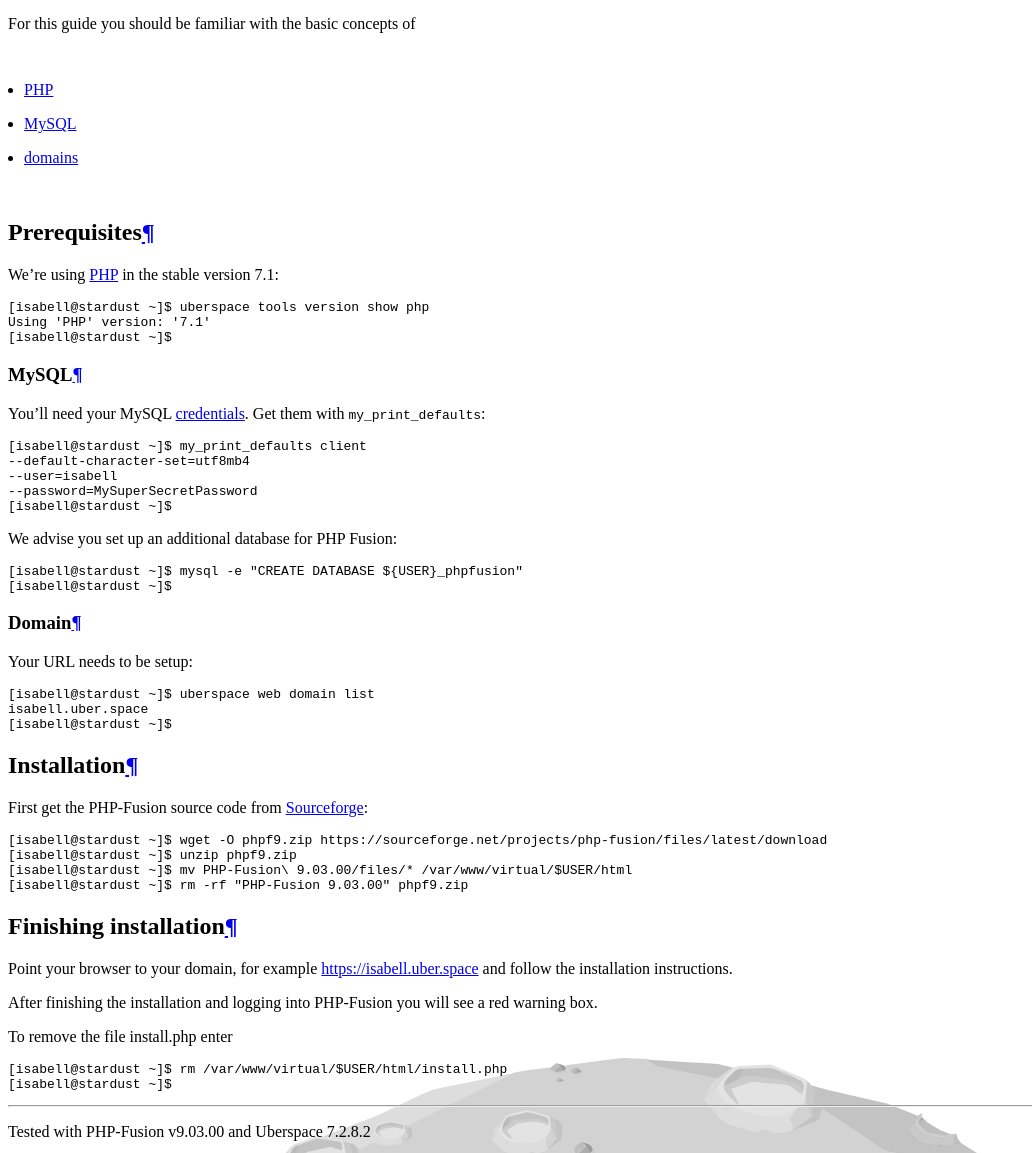
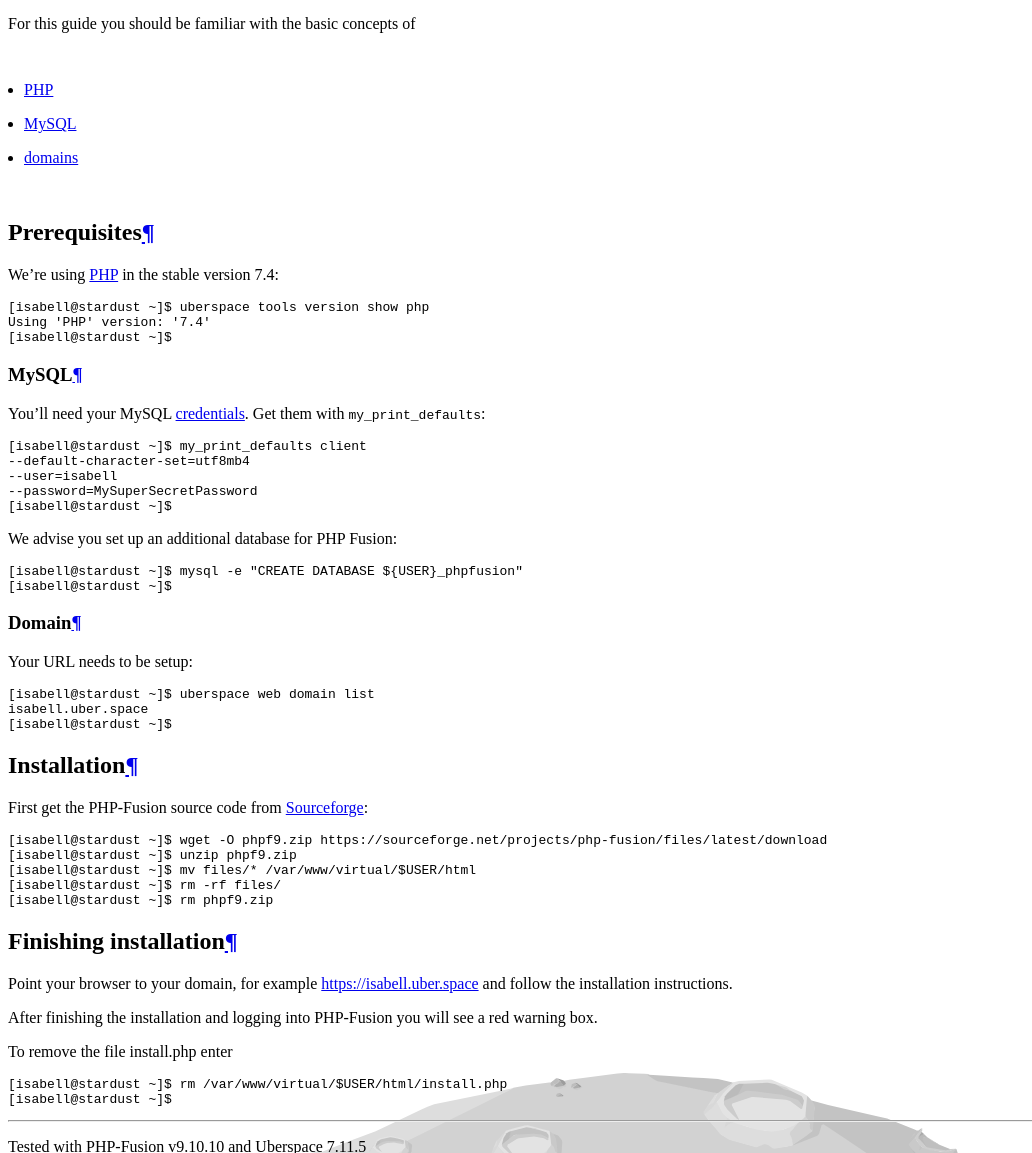
Before and after one commit to Uberspace/lab, a Sphinx documentation site: the page built from source/guide_php-fusion.rst, in a window 1280 px wide and 1400 px high, scrolled down 4384 px, cut to the strip 0-1153 px from the top of the window. Shown: the whole strip, without its empty margins (0-1032 px from the left). Built offline with Sphinx 7.4.7 and the Read the Docs theme 2.0.0, drawn with Linux system fonts in a browser that asks for light colours.

Commit message:
[PHPfusion] test guide w/ current versions
the folder structure in the ZIP-file has changed and needed to be adapted.

with that, guide works nicely.

```diff
--- a/source/guide_php-fusion.rst
+++ b/source/guide_php-fusion.rst
@@ -29,12 +29,12 @@
 Prerequisites
 =============
 
-We're using :manual:`PHP <lang-php>` in the stable version 7.1:
+We're using :manual:`PHP <lang-php>` in the stable version 7.4:
 
 ::
 
  [isabell@stardust ~]$ uberspace tools version show php
- Using 'PHP' version: '7.1'
+ Using 'PHP' version: '7.4'
  [isabell@stardust ~]$
 
 MySQL
@@ -66,8 +66,9 @@
 
   [isabell@stardust ~]$ wget -O phpf9.zip https://sourceforge.net/projects/php-fusion/files/latest/download
   [isabell@stardust ~]$ unzip phpf9.zip
-  [isabell@stardust ~]$ mv PHP-Fusion\ 9.03.00/files/* /var/www/virtual/$USER/html
-  [isabell@stardust ~]$ rm -rf "PHP-Fusion 9.03.00" phpf9.zip
+  [isabell@stardust ~]$ mv files/* /var/www/virtual/$USER/html
+  [isabell@stardust ~]$ rm -rf files/
+  [isabell@stardust ~]$ rm phpf9.zip
 
 
 
@@ -87,7 +88,7 @@
 
 ----
 
-Tested with PHP-Fusion v9.03.00 and Uberspace 7.2.8.2
+Tested with PHP-Fusion v9.10.10 and Uberspace 7.11.5
 
 .. _PHP-Fusion: https://php-fusion.co.uk
 .. _Sourceforge: https://sourceforge.net/projects/php-fusion/files/latest/download
```
